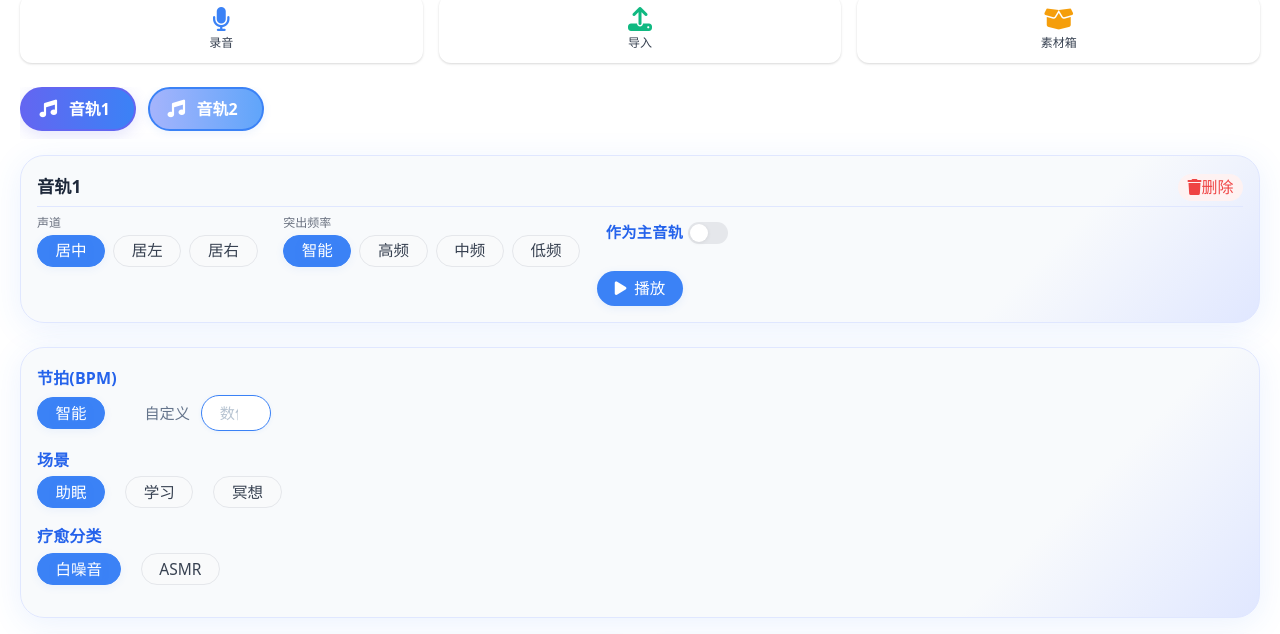
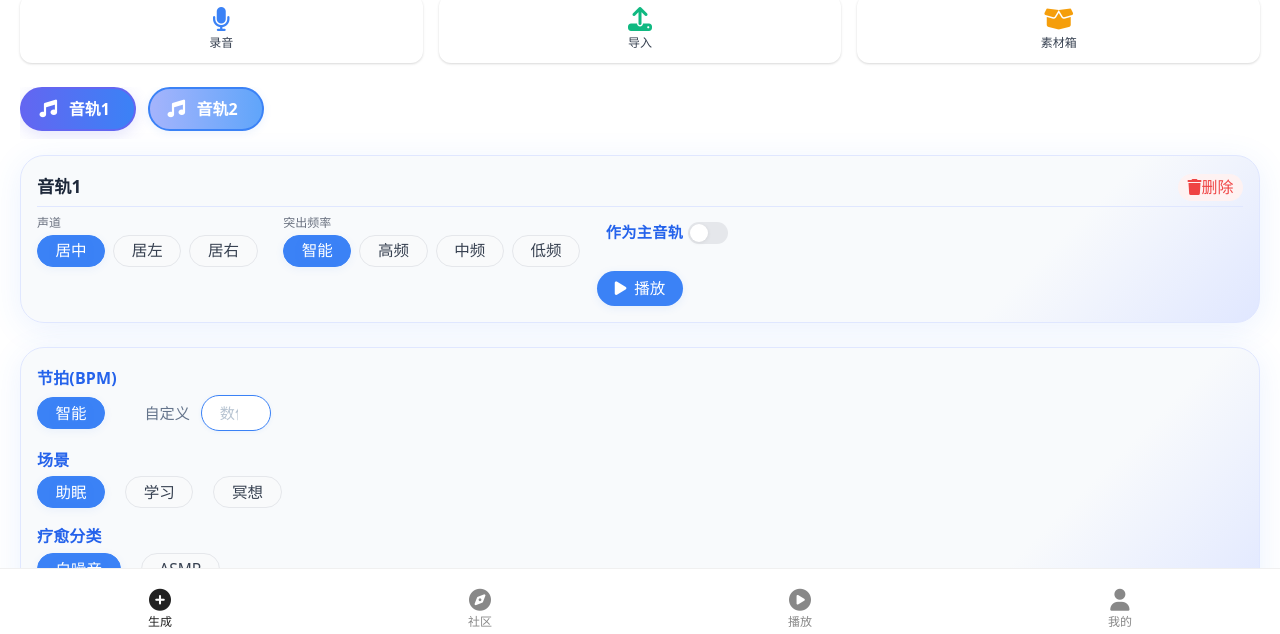
Before and after one commit to 211220156/app, a plain HTML site: page create.html in a window 1280 px wide. Shown: the part 149-783 px from the top of the page. Drawn offline with nearby package versions, Linux system fonts and the light colour scheme.

Commit message:
底部导航栏固定

```diff
--- a/create.html
+++ b/create.html
@@ -316,7 +316,7 @@
     </div>
   </div>
   <!-- 底部导航栏 -->
-  <div class="tab-bar">
+  <div class="tab-bar" style="position: fixed; bottom: 0; left: 0; right: 0; z-index: 1000;">
     <div class="tab-item active">
       <i class="fas fa-plus-circle"></i>
       <span>生成</span>
```
Also changed, not shown: 1 other file.
